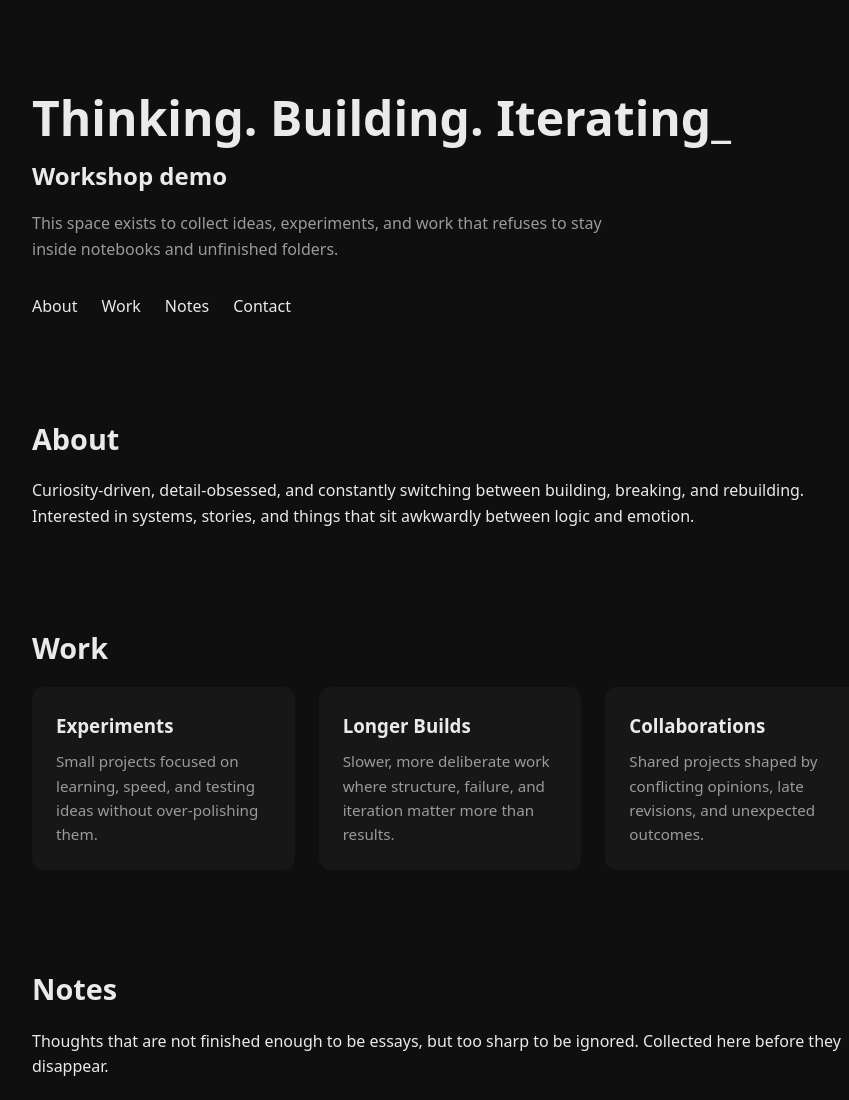
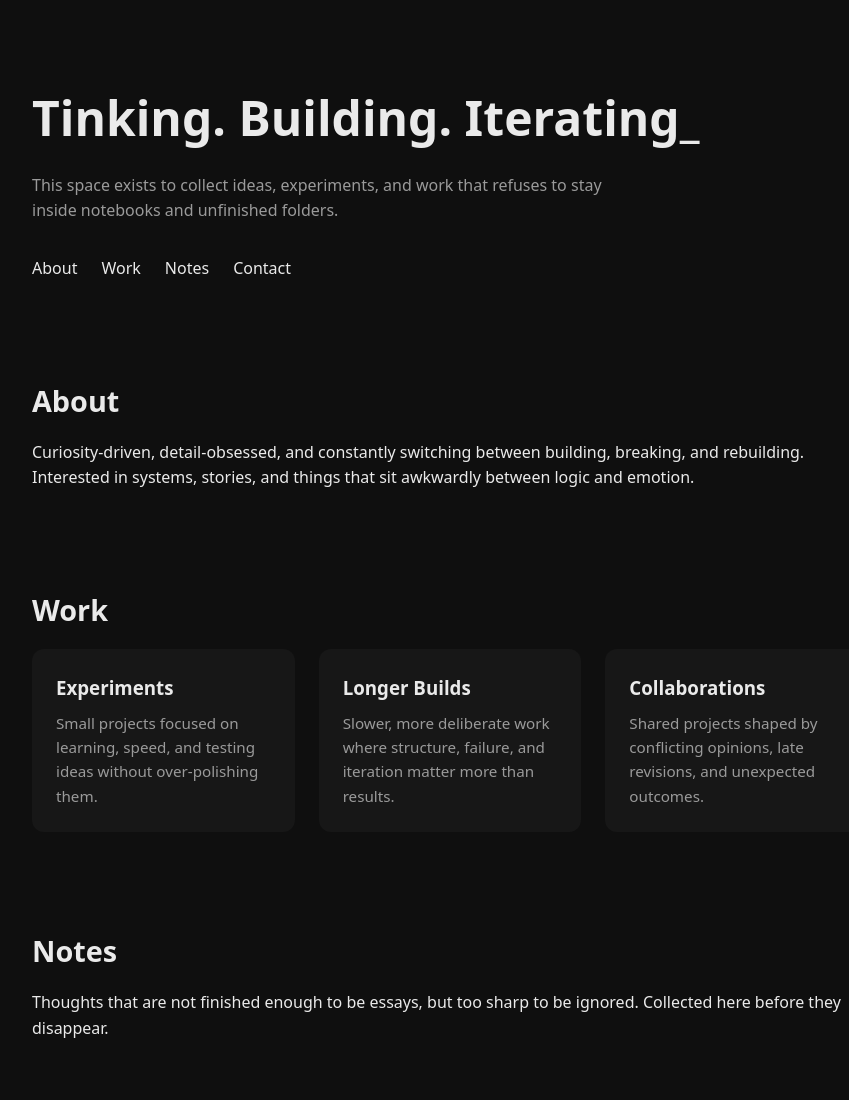
Before and after one commit to Yash-Khadepau/personalWebsite, a plain HTML site: page index.html in a window 1280 px wide. Shown: the top 1100 px of the page, without its empty margins (190-1039 px from the left). Drawn offline with Linux system fonts and the light colour scheme.

Commit message:
Initial commit

```diff
--- a/index.html
+++ b/index.html
@@ -11,9 +11,8 @@
 
   <header>
     <h1>
-      Thinking. Building. Iterating<span class="cursor">_</span>
+      Tinking. Building. Iterating<span class="cursor">_</span>
     </h1>
-    <h2>Workshop demo</h2>
     <p>
       This space exists to collect ideas, experiments, and work that refuses to stay
       inside notebooks and unfinished folders.
```
